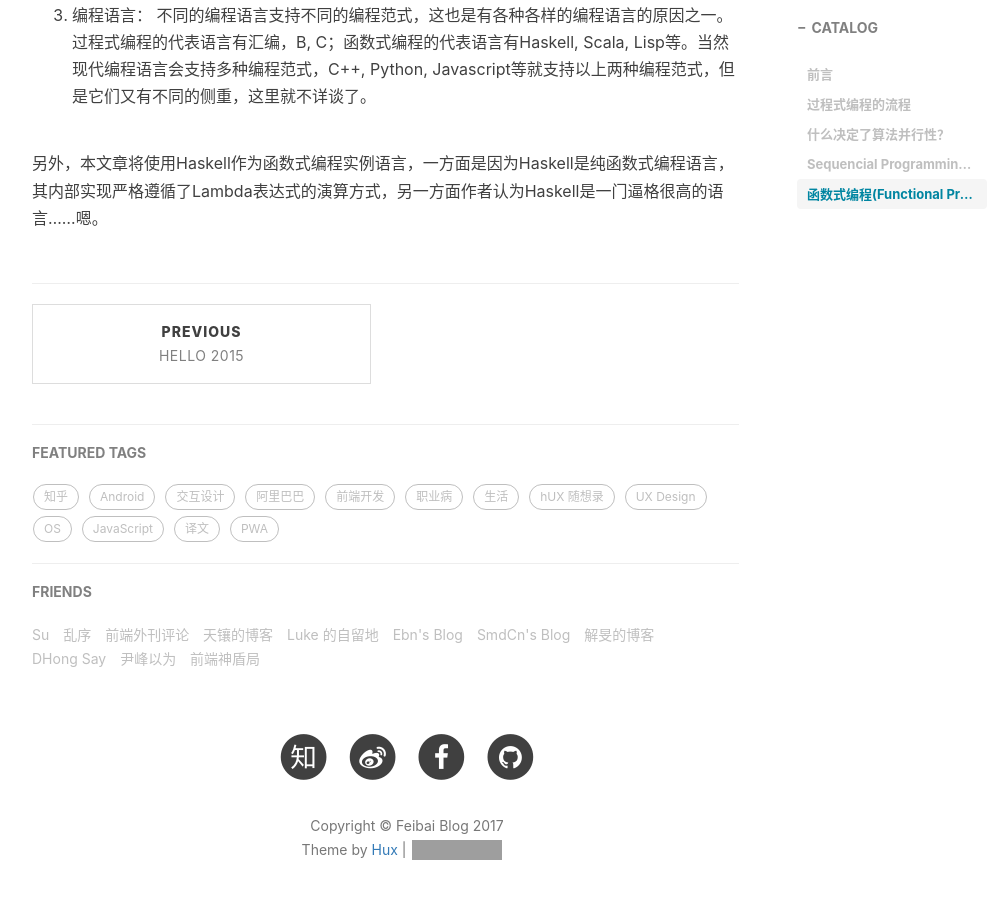
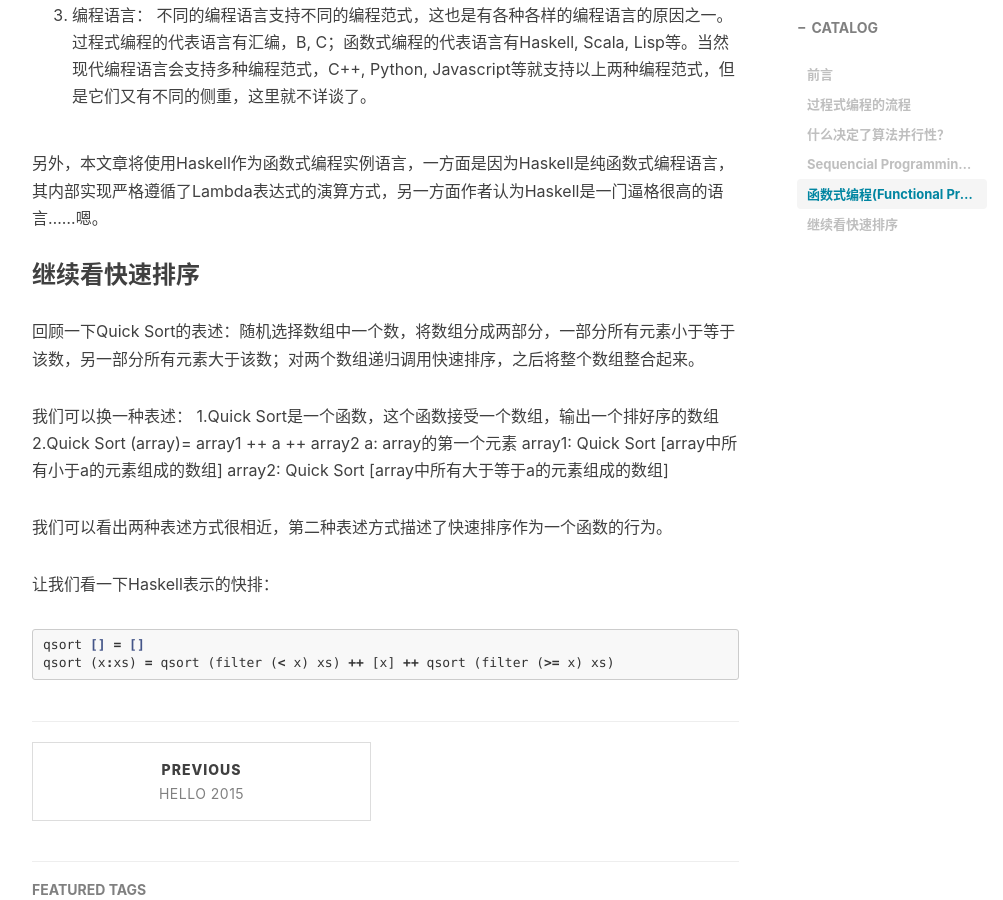
Before and after one commit to FeibHwang/my_Blog, a Jekyll site: the page built from _posts/2017-04-28-Parallelism-Advantages-in-Functional-Programming.markdown, in a window 1280 px wide and 900 px high, scrolled down 2563 px. Shown: the whole window, without its empty margins (233-1236 px from the left). Built offline with Jekyll 4.4.1, drawn with Linux system fonts in a browser that asks for light colours; nearby versions of some CDN libraries; comment, search, counter and statistics services are not loaded; grey boxes are pictures that could not be loaded.

Commit message:
add a post

```diff
--- a/_posts/2017-04-28-Parallelism-Advantages-in-Functional-Programming.markdown
+++ b/_posts/2017-04-28-Parallelism-Advantages-in-Functional-Programming.markdown
@@ -76,3 +76,25 @@ void quick_sort(vector<int> &nums, int p, int r)
 3. 编程语言： 不同的编程语言支持不同的编程范式，这也是有各种各样的编程语言的原因之一。过程式编程的代表语言有汇编，B, C；函数式编程的代表语言有Haskell, Scala, Lisp等。当然现代编程语言会支持多种编程范式，C++, Python, Javascript等就支持以上两种编程范式，但是它们又有不同的侧重，这里就不详谈了。
 
 另外，本文章将使用Haskell作为函数式编程实例语言，一方面是因为Haskell是纯函数式编程语言，其内部实现严格遵循了Lambda表达式的演算方式，另一方面作者认为Haskell是一门逼格很高的语言......嗯。
+
+### 继续看快速排序
+
+回顾一下Quick Sort的表述：随机选择数组中一个数，将数组分成两部分，一部分所有元素小于等于该数，另一部分所有元素大于该数；对两个数组递归调用快速排序，之后将整个数组整合起来。
+
+我们可以换一种表述：
+1.Quick Sort是一个函数，这个函数接受一个数组，输出一个排好序的数组
+2.Quick Sort (array)= array1 ++ a ++ array2
+                      a: array的第一个元素
+                      array1: Quick Sort [array中所有小于a的元素组成的数组]
+                      array2: Quick Sort [array中所有大于等于a的元素组成的数组]
+
+我们可以看出两种表述方式很相近，第二种表述方式描述了快速排序作为一个函数的行为。
+
+让我们看一下Haskell表示的快排：
+
+{% highlight haskell %}
+
+qsort [] = []
+qsort (x:xs) = qsort (filter (< x) xs) ++ [x] ++ qsort (filter (>= x) xs)
+
+{% endhighlight %}
```
